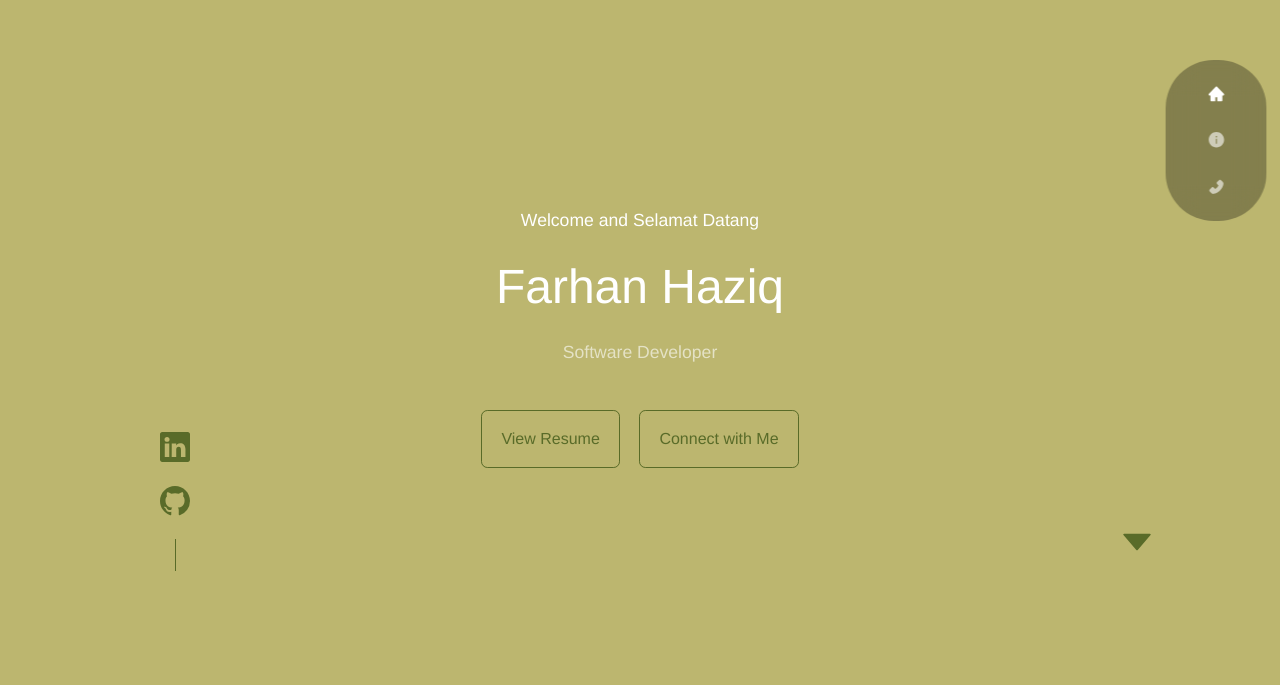
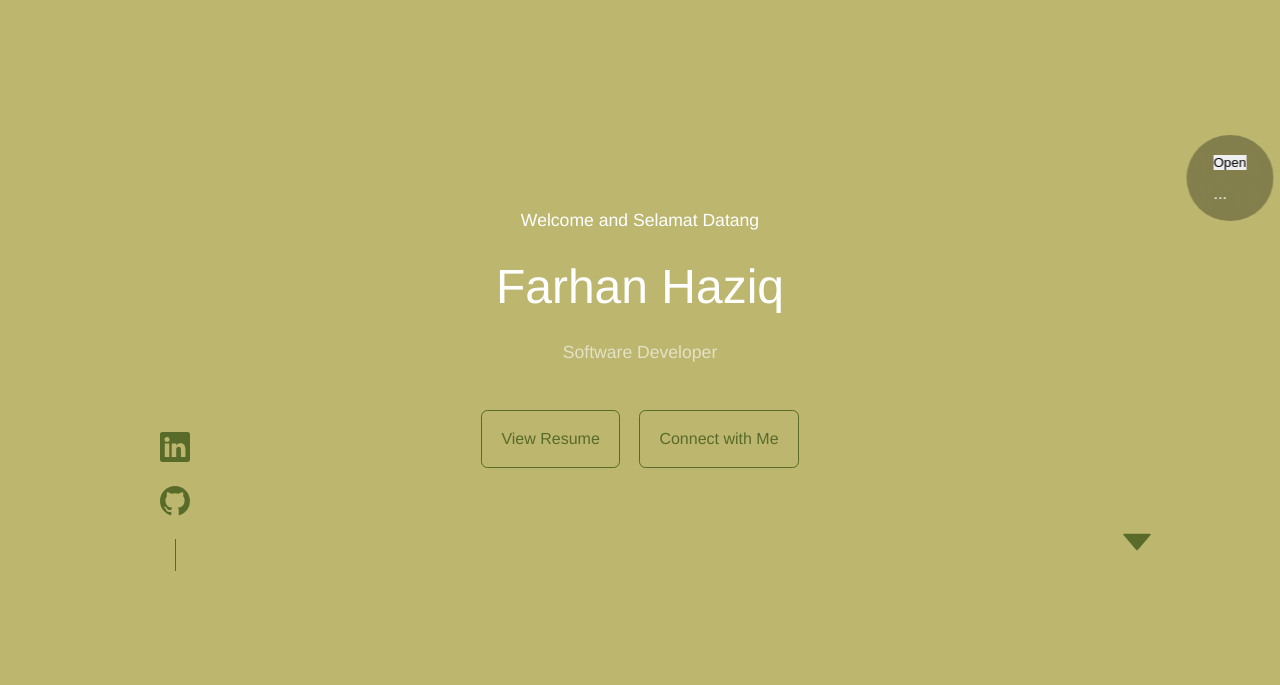
Before and after one commit to FarhanAxiq/FarhanAxiq.github.io, a React (Create React App) app: page / in a window 1280 px wide. Shown: the part 115-800 px from the top of the page. Built offline with nearby package versions, Linux system fonts and the light colour scheme.

Commit message:
making change to navbar

```diff
--- a/src/App.jsx
+++ b/src/App.jsx
@@ -1,6 +1,6 @@
 import React from 'react';
 import Header from './components/header/Header';
-import Nav from './components/nav/Nav';
+import Navbar from './components/Navbar/Navbar';
 import About from './components/about/About';
 import Contact from './components/contact/Contact';
 import Footer from './components/footer/Footer';
@@ -8,7 +8,7 @@ import Footer from './components/footer/Footer';
 const App = () => (
   <>
     <Header />
-    <Nav />
+    <Navbar />
     <About />
     <Contact />
     <Footer />
--- /dev/null
+++ b/src/components/Navbar/Navbar.jsx
@@ -0,0 +1,21 @@
+import React from 'react';
+import'./nav.css';
+import {useState} from 'react';
+
+
+const Navbar = () => {
+  const [navbarOpen, setNavbarOpen] = useState(false);
+
+  const handleToggle = () => {
+    setNavbarOpen(prev => !prev)
+  }
+
+  return (
+    <nav className="navBar">
+      <button onClick={handleToggle}>{navbarOpen ? "Close" : "Open"}</button>
+      <ul>...</ul>
+    </nav>
+  )
+}
+
+export default Navbar
--- a/src/components/nav/Nav.jsx
+++ /dev/null
@@ -1,20 +0,0 @@
-import React from 'react';
-import'./nav.css';
-import {AiFillHome} from 'react-icons/ai';
-import {AiFillInfoCircle} from 'react-icons/ai';
-import {AiFillPhone} from 'react-icons/ai';
-import {useState} from 'react';
-
-
-const Nav = () => {
-  const [activeNav, setActiveNav] = useState('#');
-  return (
-    <nav>
-      <a href='#' onClick={()=> setActiveNav('#')} className={activeNav === '#' ? 'active' : ''}><AiFillHome/></a>
-      <a href='#about' onClick={()=> setActiveNav('#about')} className={activeNav === '#about' ? 'active' : ''}><AiFillInfoCircle/></a>
-      <a href="#contact" onClick={()=> setActiveNav('#contact')} className={activeNav === '#contact' ? 'active' : ''}><AiFillPhone/></a>
-    </nav>
-  )
-}
-
-export default Nav
--- a/src/index.js
+++ b/src/index.js
@@ -1,5 +1,5 @@
 import ReactDOM from 'react-dom';
-import App from './App'
-import './index.css'
+import App from './App';
+import './index.css';
 
 ReactDOM.render(<App/>, document.querySelector("#root"))
```
Also changed, not shown: src/components/Navbar/nav.css (renamed from src/components/nav/nav.css).
